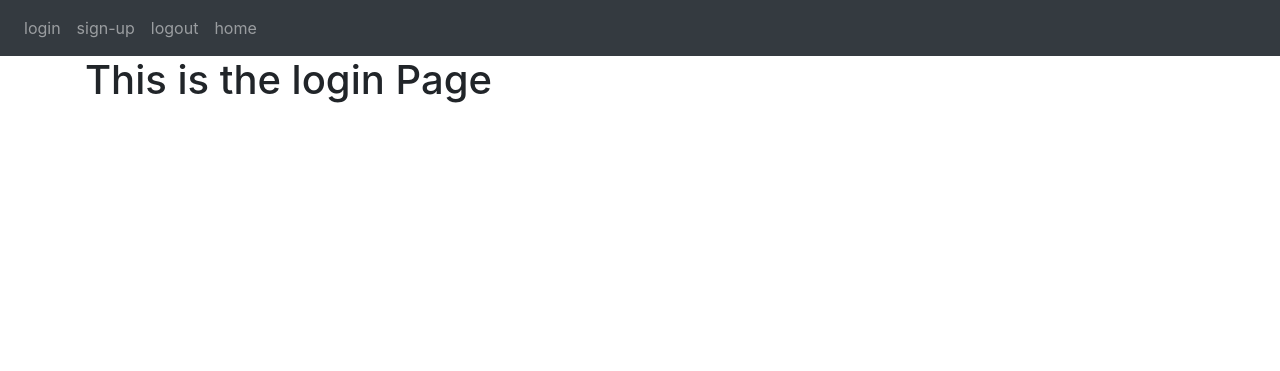
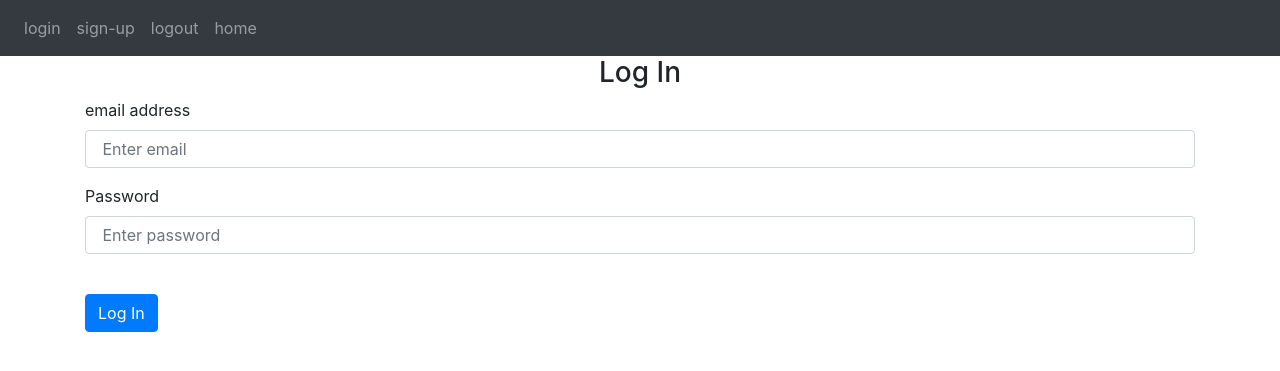
Before and after one commit to testrDEV/QuickNotes, a Flask app: page /login in a window 1280 px wide. Shown: the top 371 px of the page. Run offline with Flask 2, Linux system fonts and the light colour scheme; some libraries are stand-ins or nearby versions.

Commit message:
Login/Signup form generated

```diff
--- a/website/auth.py
+++ b/website/auth.py
@@ -3,9 +3,9 @@ from flask import Blueprint, render_template
 auth = Blueprint('auth', __name__)
 
 
-@auth.route('/login')
+@auth.route('/login', methods=['GET', 'POST'])
 def login():
-    return render_template("login.html")
+    return render_template("login.html", text="Testing")
 
 
 @auth.route('/logout')
@@ -13,6 +13,6 @@ def logout():
     return "<p>Logout</p>"
 
 
-@auth.route('/sign-up')
+@auth.route('/sign-up', methods=['GET', 'POST'])
 def sign_up():
     return render_template("sign_up.html")
--- a/website/templates/login.html
+++ b/website/templates/login.html
@@ -1,5 +1,17 @@
 {%extends "base.html"%} {% block title%}login{%endblock%}
 
 {%block content%}
-<h1>This is the login  Page</h1>
+<form method="POST">
+    <h3 align= "center">Log In</h3>
+    <div class="form-group">
+        <label for="email">email address</label>
+        <input type="email" class="form-control" id="email" name="email" placeholder=" Enter email"/>
+    </div>
+    <div class="form-group">
+        <label for="password">Password</label>
+        <input type="password" class="form-control" id="password" name="password" placeholder=" Enter password"/>
+    </div>
+    <br/>
+    <button type="submit" class=" btn btn-primary">Log In</button>
+</form>
 {%endblock%}
```
Also changed, not shown: website/templates/sign_up.html (+21 -1 lines), 1 other file.
